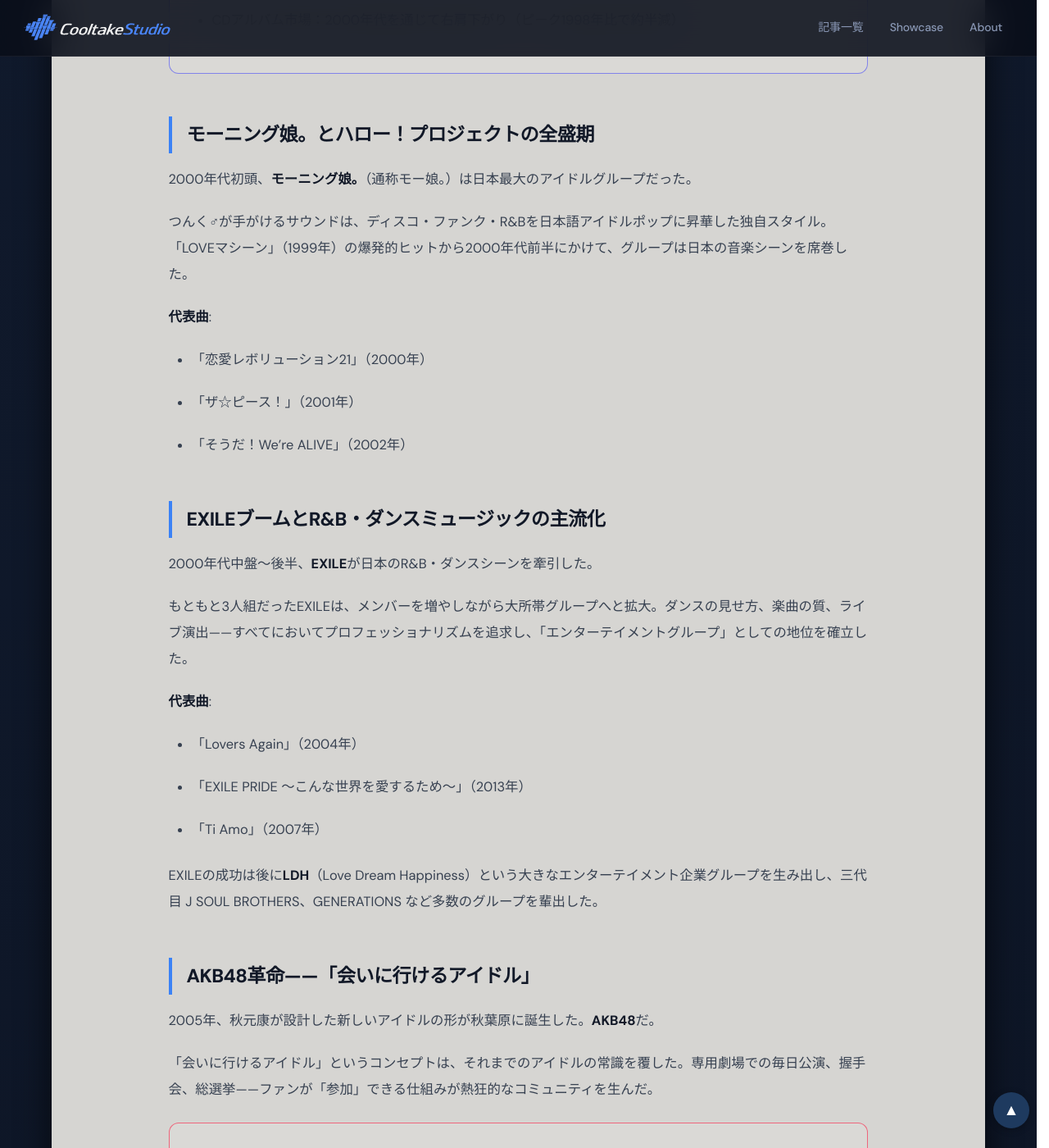
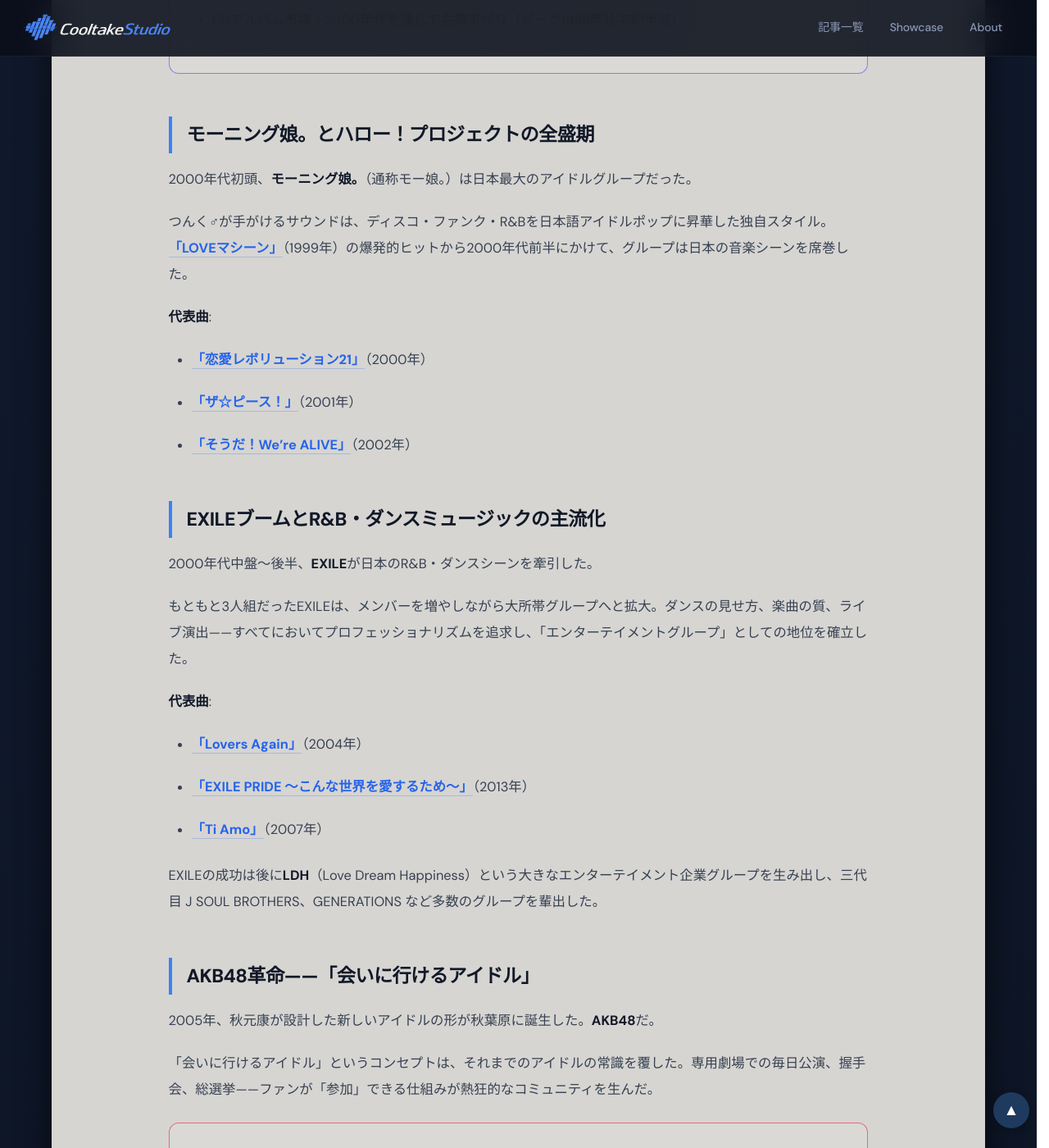
Before and after one commit to cooltake/cooltake.github.io, a Jekyll site: the page built from _posts/2026-05-30-japan-music-14-2000s-idol.md, in a window 1280 px wide and 1400 px high, scrolled down 780 px. Shown: the whole window at 82% size. Built offline with Jekyll 4.4.1, drawn with Linux system fonts in a browser that asks for light colours; some web fonts are replaced; some of the changed text lies outside the part shown.

Commit message:
deploy: sync from staging (_posts/2026-05-30-japan-music-14-2000s-idol.md)

```diff
--- a/_posts/2026-05-30-japan-music-14-2000s-idol.md
+++ b/_posts/2026-05-30-japan-music-14-2000s-idol.md
@@ -23,23 +23,7 @@
 
 
 
-<div style="background:rgba(255,255,255,0.10);border-radius:12px;padding:1.5rem;margin:1.5rem 0;border:1px solid rgba(99,102,241,0.75);">
-
-<h3 style="color:#c7d2fe;margin-top:0;">📱 着うた時代の数字</h3>
-
-<ul style="color:#374151;">
-
-<li>2007年：着うたフル市場規模 約900億円（CDシングルを逆転）</li>
-
-<li>2008年：着うた市場ピーク 約920億円</li>
-
-<li>2010年：スマートフォン普及開始→着うた市場が急速縮小</li>
-
-<li>CDアルバム市場：2000年代を通じて右肩下がり（ピーク1998年比で約半減）</li>
-
-</ul>
-
-</div>
+<div style="background:rgba(255,255,255,0.10);border-radius:12px;padding:1.5rem;margin:1.5rem 0;border:1px solid rgba(99,102,241,0.75);"><h3 style="color:#c7d2fe;margin-top:0;">📱 着うた時代の数字</h3><ul style="color:#374151;"><li>2007年：着うたフル市場規模 約900億円（CDシングルを逆転）</li><li>2008年：着うた市場ピーク 約920億円</li><li>2010年：スマートフォン普及開始→着うた市場が急速縮小</li><li>CDアルバム市場：2000年代を通じて右肩下がり（ピーク1998年比で約半減）</li></ul></div>
 
 
 
@@ -54,17 +38,17 @@
 
 
 
-つんく♂が手がけるサウンドは、ディスコ・ファンク・R&Bを日本語アイドルポップに昇華した独自スタイル。「LOVEマシーン」（1999年）の爆発的ヒットから2000年代前半にかけて、グループは日本の音楽シーンを席巻した。
+つんく♂が手がけるサウンドは、ディスコ・ファンク・R&Bを日本語アイドルポップに昇華した独自スタイル。<a href="https://music.youtube.com/search?q=%E3%83%A2%E3%83%BC%E3%83%8B%E3%83%B3%E3%82%B0%E5%A8%98%20LOVE%E3%83%9E%E3%82%B7%E3%83%BC%E3%83%B3" target="_blank" rel="nofollow noopener" style="color:#1e3a5f;text-decoration:none;font-weight:600;">「LOVEマシーン」</a>（1999年）の爆発的ヒットから2000年代前半にかけて、グループは日本の音楽シーンを席巻した。
 
 
 
 **代表曲**:
 
-- 「恋愛レボリューション21」（2000年）
+- <a href="https://music.youtube.com/search?q=%E3%83%A2%E3%83%BC%E3%83%8B%E3%83%B3%E3%82%B0%E5%A8%98%20%E6%81%8B%E6%84%9B%E3%83%AC%E3%83%9C%E3%83%AA%E3%83%A5%E3%83%BC%E3%82%B7%E3%83%A7%E3%83%B321" target="_blank" rel="nofollow noopener" style="color:#1e3a5f;text-decoration:none;font-weight:600;">「恋愛レボリューション21」</a>（2000年）
 
-- 「ザ☆ピース！」（2001年）
+- <a href="https://music.youtube.com/search?q=%E3%83%A2%E3%83%BC%E3%83%8B%E3%83%B3%E3%82%B0%E5%A8%98%20%E3%82%B6%E2%98%86%E3%83%94%E3%83%BC%E3%82%B9" target="_blank" rel="nofollow noopener" style="color:#1e3a5f;text-decoration:none;font-weight:600;">「ザ☆ピース！」</a>（2001年）
 
-- 「そうだ！We're ALIVE」（2002年）
+- <a href="https://music.youtube.com/search?q=%E3%83%A2%E3%83%BC%E3%83%8B%E3%83%B3%E3%82%B0%E5%A8%98%20%E3%81%9D%E3%81%86%E3%81%A0%20We%27re%20ALIVE" target="_blank" rel="nofollow noopener" style="color:#1e3a5f;text-decoration:none;font-weight:600;">「そうだ！We're ALIVE」</a>（2002年）
 
 
 
@@ -85,11 +69,11 @@
 
 **代表曲**:
 
-- 「Lovers Again」（2004年）
+- <a href="https://music.youtube.com/search?q=EXILE%20Lovers%20Again" target="_blank" rel="nofollow noopener" style="color:#1e3a5f;text-decoration:none;font-weight:600;">「Lovers Again」</a>（2004年）
 
-- 「EXILE PRIDE 〜こんな世界を愛するため〜」（2013年）
+- <a href="https://music.youtube.com/search?q=EXILE%20EXILE%20PRIDE%20%E3%81%93%E3%82%93%E3%81%AA%E4%B8%96%E7%95%8C%E3%82%92%E6%84%9B%E3%81%99%E3%82%8B%E3%81%9F%E3%82%81" target="_blank" rel="nofollow noopener" style="color:#1e3a5f;text-decoration:none;font-weight:600;">「EXILE PRIDE 〜こんな世界を愛するため〜」</a>（2013年）
 
-- 「Ti Amo」（2007年）
+- <a href="https://music.youtube.com/search?q=EXILE%20Ti%20Amo" target="_blank" rel="nofollow noopener" style="color:#1e3a5f;text-decoration:none;font-weight:600;">「Ti Amo」</a>（2007年）
 
 
 
@@ -112,23 +96,7 @@
 
 
 
-<div style="background:rgba(255,255,255,0.10);border-radius:12px;padding:1.5rem;margin:1.5rem 0;border:1px solid rgba(244,63,94,0.75);">
-
-<h3 style="color:#fda4af;margin-top:0;">📊 AKBの記録</h3>
-
-<ul style="color:#374151;">
-
-<li>「Everyday、カチューシャ」（2011年）：初週192万枚——CDシングル歴代最高記録</li>
-
-<li>AKB総選挙：テレビの特番として成立するほどの国民的イベントに</li>
-
-<li>姉妹グループ：SKE48（名古屋）、NMB48（大阪）、HKT48（福岡）など全国展開</li>
-
-<li>海外展開：JKT48（インドネシア）、BNK48（タイ）など「48グループ」が世界へ</li>
-
-</ul>
-
-</div>
+<div style="background:rgba(255,255,255,0.10);border-radius:12px;padding:1.5rem;margin:1.5rem 0;border:1px solid rgba(244,63,94,0.75);"><h3 style="color:#fda4af;margin-top:0;">📊 AKBの記録</h3><ul style="color:#374151;"><li><a href="https://music.youtube.com/search?q=AKB48%20Everyday%20%E3%82%AB%E3%83%81%E3%83%A5%E3%83%BC%E3%82%B7%E3%83%A3" target="_blank" rel="nofollow noopener" style="color:#1e3a5f;text-decoration:none;font-weight:600;">「Everyday、カチューシャ」</a>（2011年）：初週192万枚——CDシングル歴代最高記録</li><li>AKB総選挙：テレビの特番として成立するほどの国民的イベントに</li><li>姉妹グループ：SKE48（名古屋）、NMB48（大阪）、HKT48（福岡）など全国展開</li><li>海外展開：JKT48（インドネシア）、BNK48（タイ）など「48グループ」が世界へ</li></ul></div>
 
 
 
@@ -173,51 +141,28 @@
 
 
 
-### 関連アルバム・CDを探す
+### EXILE・モーニング娘。・AKB48を聴く——2000年代アイドルの名盤
 
 
 
-<div style="margin:1.5rem 0;">
-
-<span style="display:block;font-size:.78rem;color:#4b5563;margin-bottom:3px;margin-top:6px;">🔍 楽天市場で探す</span>
-<a href="https://hb.afl.rakuten.co.jp/ichiba/54518dd8.3792440a.54518dd9.03b99be4/?pc=https%3A//search.rakuten.co.jp/search/mall/EXILE%2B%E3%83%A2%E3%83%BC%E3%83%8B%E3%83%B3%E3%82%B0%E5%A8%98%E3%80%82%2BAKB48%2BCD/" rel="nofollow" referrerpolicy="no-referrer-when-downgrade" style="display:inline-block;text-decoration:none;margin:.6rem 0;"><img src="/assets/images/btn-rakuten.jpg" alt="楽天市場で探す" width="240" style="max-width:100%;height:auto;border-radius:14px;display:block;"></a>
-
-</div>
+<div style="margin:1.5rem 0;"><span style="display:block;font-size:.78rem;color:#4b5563;margin-bottom:3px;margin-top:6px;">🔍 楽天市場で探す</span><a href="https://search.rakuten.co.jp/search/mall/EXILE+モーニング娘。+AKB48+CD/" rel="nofollow" referrerpolicy="no-referrer-when-downgrade" style="display:block;text-decoration:none;text-align:center;"><img src="/assets/images/btn-rakuten.jpg" alt="楽天市場で探す" width="240" style="max-width:100%;height:auto;border-radius:14px;display:block;"></a></div>
 
 
 
-### 関連書籍・教則本を探す
+### ダンスミュージックの制作を学ぶ——振付・音楽制作の本
 
 
 
-<div style="margin:1.5rem 0;">
-
-<span style="display:block;font-size:.78rem;color:#4b5563;margin-bottom:3px;margin-top:6px;">🔍 楽天市場で探す</span>
-<a href="https://hb.afl.rakuten.co.jp/ichiba/54518dd8.3792440a.54518dd9.03b99be4/?pc=https%3A//search.rakuten.co.jp/search/mall/%E3%83%80%E3%83%B3%E3%82%B9%2B%E6%8C%AF%E3%82%8A%E4%BB%98%E3%81%91%2B%E9%9F%B3%E6%A5%BD%E5%88%B6%E4%BD%9C%2B%E6%9C%AC/" rel="nofollow" referrerpolicy="no-referrer-when-downgrade" style="display:inline-block;text-decoration:none;margin:.6rem 0;"><img src="/assets/images/btn-rakuten.jpg" alt="楽天市場で探す" width="240" style="max-width:100%;height:auto;border-radius:14px;display:block;"></a>
-
-</div>
+<div style="margin:1.5rem 0;"><span style="display:block;font-size:.78rem;color:#4b5563;margin-bottom:3px;margin-top:6px;">🔍 楽天市場で探す</span><a href="https://search.rakuten.co.jp/search/mall/ダンス+振り付け+音楽制作+本/" rel="nofollow" referrerpolicy="no-referrer-when-downgrade" style="display:block;text-decoration:none;text-align:center;"><img src="/assets/images/btn-rakuten.jpg" alt="楽天市場で探す" width="240" style="max-width:100%;height:auto;border-radius:14px;display:block;"></a></div>
 
 
 
-### 関連機材・楽器を探す
+### 2000年代J-POPサウンドを再現する——MIDIキーボード・シンセサイザー
 
 
 
 
-<div style="display:flex;flex-wrap:wrap;gap:.5rem;align-items:center;margin:1.5rem 0;">
-<div>
-
-<span style="display:block;font-size:.78rem;color:#4b5563;margin-bottom:3px;margin-top:6px;">🔍 楽天市場で探す</span>
-<a href="https://hb.afl.rakuten.co.jp/ichiba/54518dd8.3792440a.54518dd9.03b99be4/?pc=https%3A//search.rakuten.co.jp/search/mall/MIDI%E3%82%AD%E3%83%BC%E3%83%9C%E3%83%BC%E3%83%89%2B%E3%82%B7%E3%83%B3%E3%82%BB%E3%82%B5%E3%82%A4%E3%82%B6%E3%83%BC%2BRoland/" rel="nofollow" referrerpolicy="no-referrer-when-downgrade" style="display:inline-block;text-decoration:none;margin:.6rem 0;"><img src="/assets/images/btn-rakuten.jpg" alt="楽天市場で探す" width="240" style="max-width:100%;height:auto;border-radius:14px;display:block;"></a>
-
-</div>
-<div>
-
-<span style="display:block;font-size:.78rem;color:#4b5563;margin-bottom:3px;margin-top:6px;">🛒 サウンドハウスで探す</span>
-<a href="https://h.accesstrade.net/sp/cc?rk=0100pdhv00n9hy&url=https%3A%2F%2Fwww.soundhouse.co.jp%2Fsearch%2Findex%3Fs_category_cd%3D311%26s_maker_cd%3D%26s_search_all%3D%26s_ord%3D" rel="nofollow" referrerpolicy="no-referrer-when-downgrade" style="display:inline-block;text-decoration:none;margin:.6rem 0;"><img src="/assets/images/btn-soundhouse.jpg" alt="サウンドハウスで探す" width="240" style="max-width:100%;height:auto;border-radius:14px;display:block;"></a>
-
-</div>
-</div>
+<div style="display:flex;flex-wrap:wrap;gap:.5rem;align-items:center;margin:1.5rem 0;"><div><span style="display:block;font-size:.78rem;color:#4b5563;margin-bottom:3px;margin-top:6px;">🔍 楽天市場で探す</span><a href="https://search.rakuten.co.jp/search/mall/MIDIキーボード+シンセサイザー+Roland/" rel="nofollow" referrerpolicy="no-referrer-when-downgrade" style="display:block;text-decoration:none;text-align:center;"><img src="/assets/images/btn-rakuten.jpg" alt="楽天市場で探す" width="240" style="max-width:100%;height:auto;border-radius:14px;display:block;"></a></div><div><span style="display:block;font-size:.78rem;color:#4b5563;margin-bottom:3px;margin-top:6px;">🛒 サウンドハウスで探す</span><a href="https://h.accesstrade.net/sp/cc?rk=0100pdhv00n9hy&url=https%3A%2F%2Fwww.soundhouse.co.jp%2Fsearch%2Findex%3Fs_category_cd%3D311%26s_maker_cd%3D%26s_search_all%3D%26s_ord%3D" rel="nofollow" referrerpolicy="no-referrer-when-downgrade" style="display:inline-block;text-decoration:none;margin:.6rem 0;"><img src="/assets/images/btn-soundhouse.jpg" alt="サウンドハウスで探す" width="240" style="max-width:100%;height:auto;border-radius:14px;display:block;"></a></div></div>
 
 
 
@@ -292,7 +237,4 @@
 - ブレイクダウン（静かなパート）を必ず入れる（技の見せ場）
 
 
-<div style="display:flex;justify-content:space-between;flex-wrap:wrap;gap:.8rem;margin:2rem 0;">
-<a href="/2026/05/30/japan-music-13-hiphop-rb/" style="display:inline-block;padding:.5rem 1rem;background:#e8edf2;border:1px solid #c8c5c0;border-radius:8px;color:#1e3a5f;text-decoration:none;font-size:.9rem;">← #13 ヒップホップ・R&B</a>
-<a href="/2026/05/30/japan-music-15-vocaloid-dtm/" style="display:inline-block;padding:.5rem 1rem;background:#e8edf2;border:1px solid #c8c5c0;border-radius:8px;color:#1e3a5f;text-decoration:none;font-size:.9rem;">#15 ボカロ・DTM →</a>
-</div>
+<div style="display:flex;justify-content:space-between;flex-wrap:wrap;gap:.8rem;margin:2rem 0;"><a href="/2026/05/30/japan-music-13-hiphop-rb/" style="display:inline-block;padding:.5rem 1rem;background:#e8edf2;border:1px solid #c8c5c0;border-radius:8px;color:#1e3a5f;text-decoration:none;font-size:.9rem;">← #13 ヒップホップ・R&B</a><a href="/2026/05/30/japan-music-15-vocaloid-dtm/" style="display:inline-block;padding:.5rem 1rem;background:#e8edf2;border:1px solid #c8c5c0;border-radius:8px;color:#1e3a5f;text-decoration:none;font-size:.9rem;">#15 ボカロ・DTM →</a></div>
```
